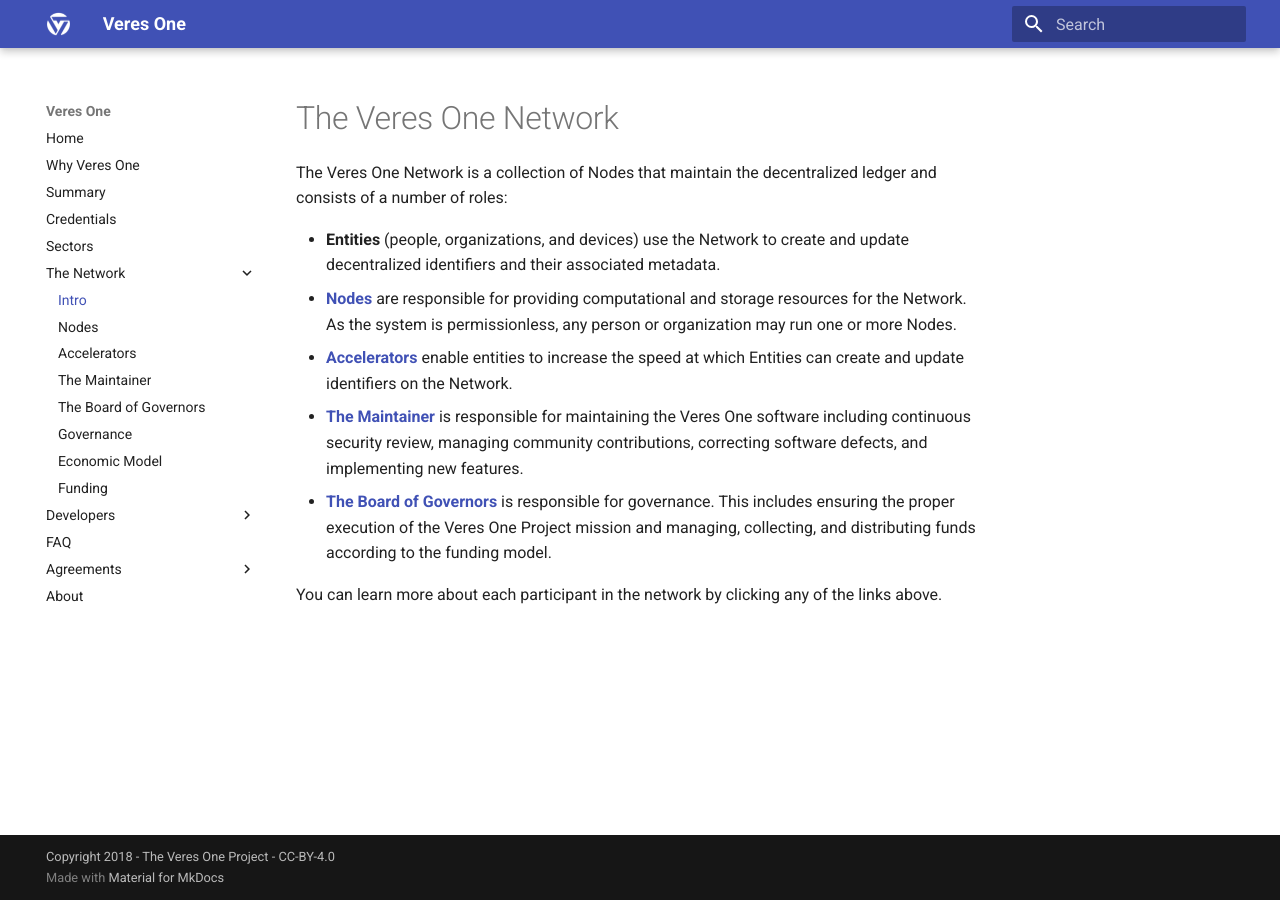
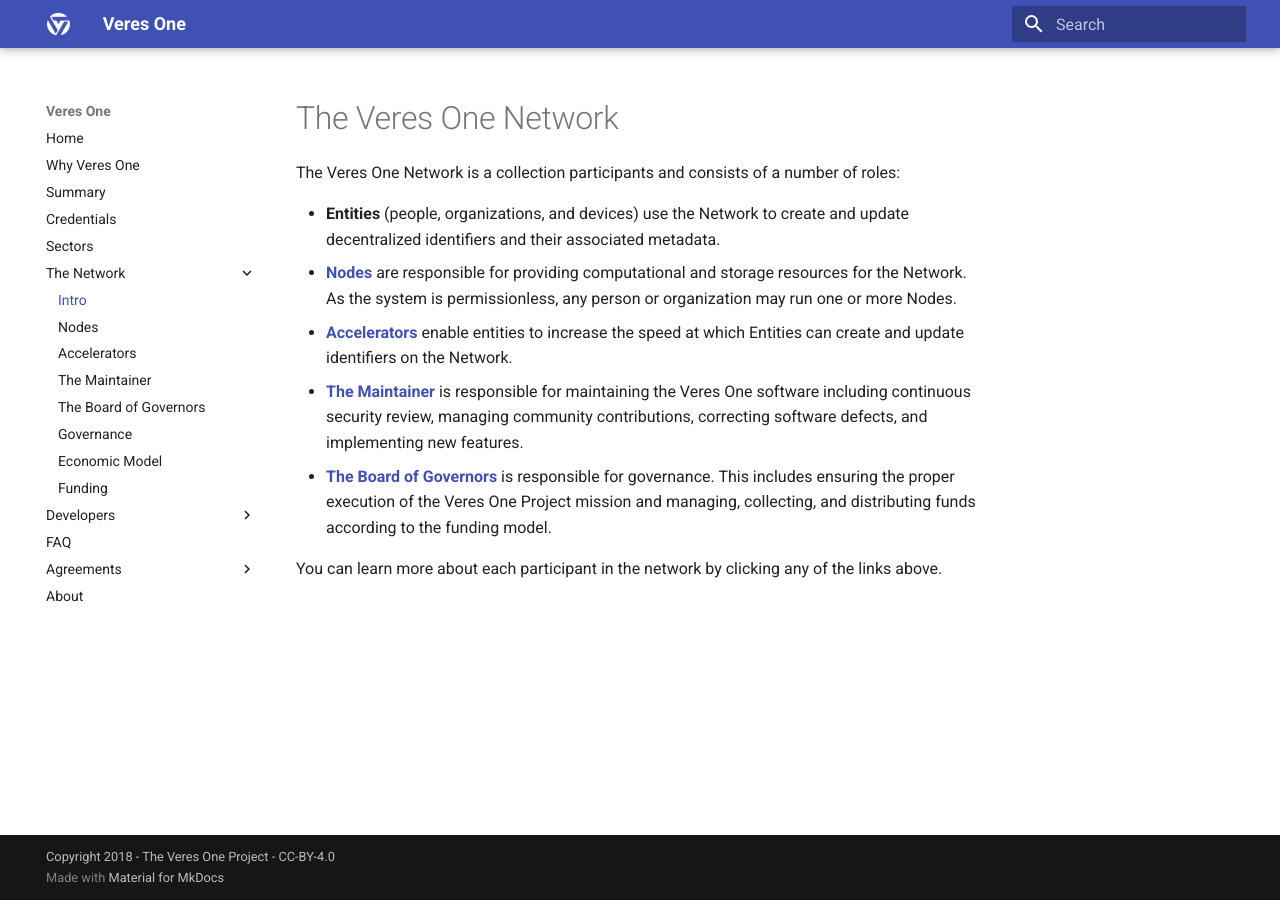
Before and after one commit to veres-one/docs.veres.one, an MkDocs documentation site: the page built from docs/network/index.md, in a window 1280 px wide. Built offline with MkDocs 1.6.1 and Material for MkDocs 9.7.7, drawn with Linux system fonts in a browser that asks for light colours; old or Windows-style settings are respelled for this version of MkDocs.

Commit message:
Network intro edits.

```diff
--- a/docs/network/index.md
+++ b/docs/network/index.md
@@ -1,7 +1,7 @@
 # The Veres One Network
 
-The Veres One Network is a collection of Nodes that maintain the decentralized
-ledger and consists of a number of roles:
+The Veres One Network is a collection participants and consists of a number of
+roles:
 
 * **Entities** (people, organizations, and devices) use the Network to create
   and update decentralized identifiers and their associated metadata.
```
